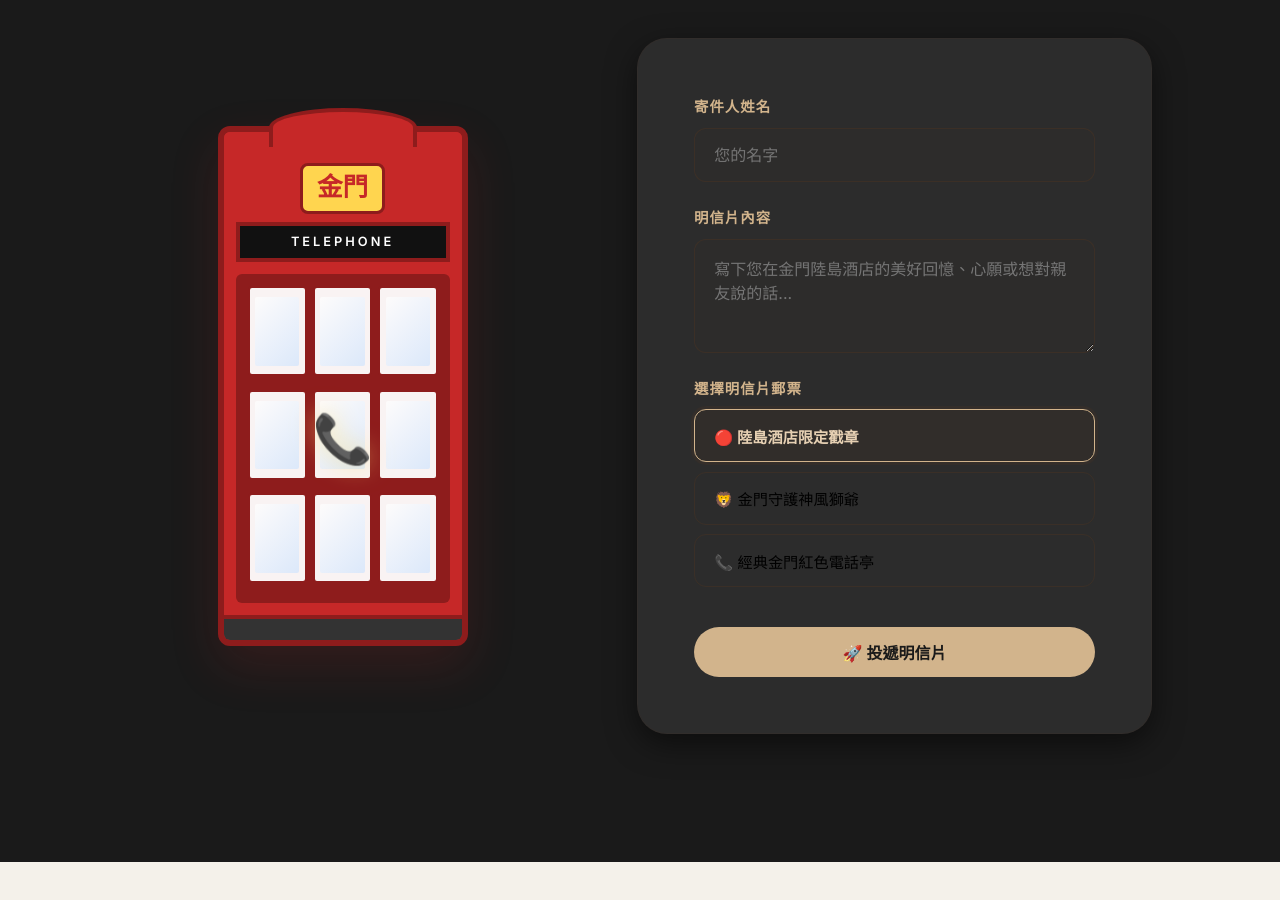
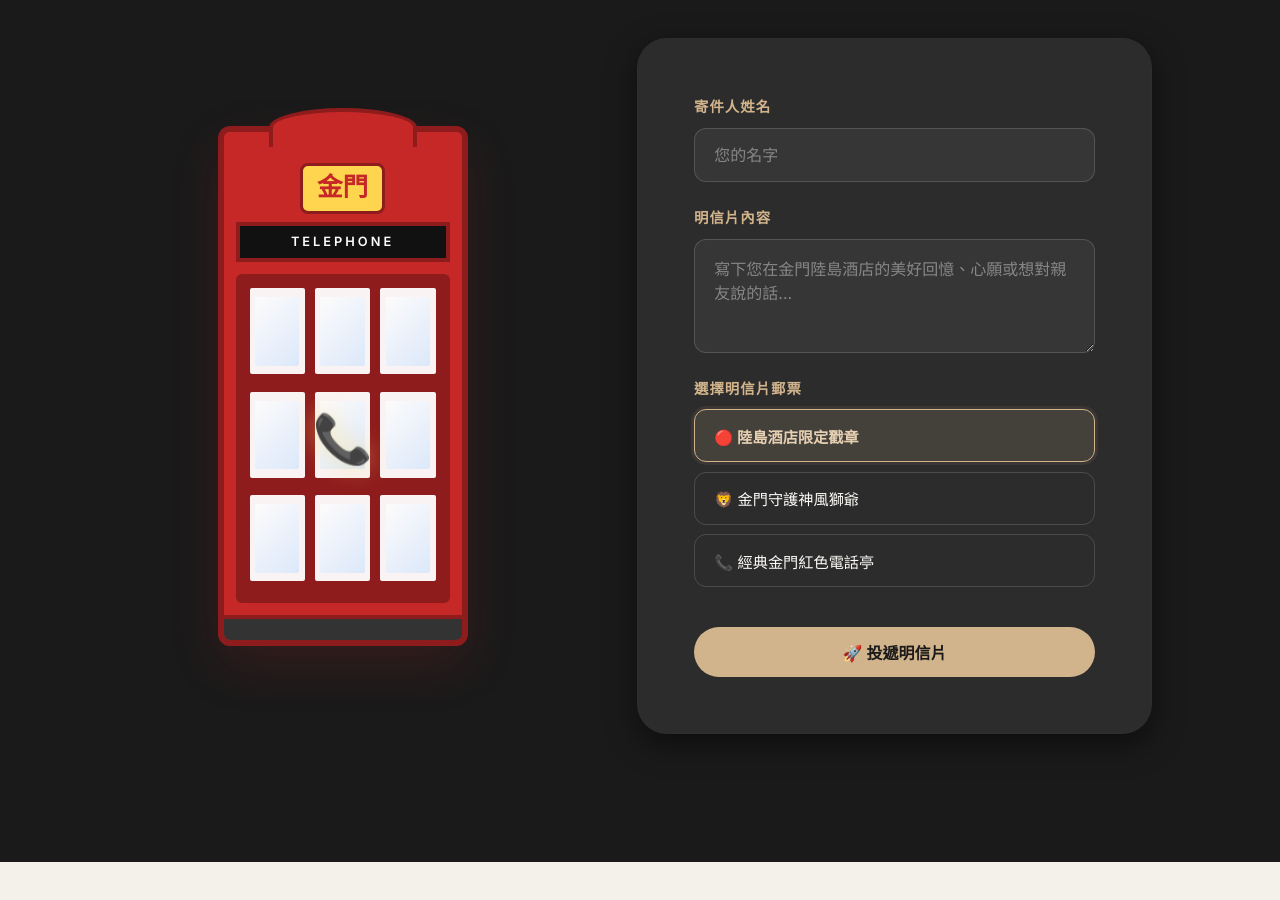
Before and after one commit to iDreal88/kinmen-ludao-hotel, a React (Vite) app: page / in a window 1280 px wide. Shown: the part 9020-9920 px from the top of the page. Built offline with nearby package versions, Linux system fonts and the light colour scheme; a web font is replaced by a local one.

Commit message:
style: add dark mode support and improve input/button readability in postcard form

```diff
--- a/src/index.css
+++ b/src/index.css
@@ -1886,8 +1886,25 @@ button:focus, button:active, a:focus, a:active {
   border-radius: 12px;
   font-family: inherit;
   font-size: 1rem;
-  background: rgba(139, 69, 19, 0.01);
+  background: rgba(139, 69, 19, 0.02);
+  color: var(--text);
   transition: var(--transition);
+}
+
+[data-theme='dark'] .postcard-form .form-group input,
+[data-theme='dark'] .postcard-form .form-group textarea {
+  border-color: rgba(255, 255, 255, 0.15);
+  background: rgba(255, 255, 255, 0.05);
+}
+
+.postcard-form .form-group input::placeholder,
+.postcard-form .form-group textarea::placeholder {
+  color: rgba(0, 0, 0, 0.4);
+}
+
+[data-theme='dark'] .postcard-form .form-group input::placeholder,
+[data-theme='dark'] .postcard-form .form-group textarea::placeholder {
+  color: rgba(255, 255, 255, 0.4);
 }
 
 .postcard-form .form-group input:focus,
@@ -1895,7 +1912,15 @@ button:focus, button:active, a:focus, a:active {
   outline: none;
   border-color: var(--primary);
   background: #FFF;
+  color: #2F2F2F; /* Ensure typed text is dark and highly readable when background is pure white */
   box-shadow: 0 0 0 4px rgba(139, 69, 19, 0.08);
+}
+
+[data-theme='dark'] .postcard-form .form-group input:focus,
+[data-theme='dark'] .postcard-form .form-group textarea:focus {
+  background: #2C2C2C;
+  color: var(--text);
+  box-shadow: 0 0 0 4px rgba(210, 180, 140, 0.15);
 }
 
 .stamp-selector {
@@ -1914,14 +1939,23 @@ button:focus, button:active, a:focus, a:active {
   font-size: 0.95rem;
   font-weight: 500;
   font-family: inherit;
+  color: var(--text); /* Force inherit theme text color to override browser default button text color */
   transition: var(--transition);
   display: flex;
   align-items: center;
   gap: 0.5rem;
+}
+
+[data-theme='dark'] .stamp-opt {
+  border-color: rgba(255, 255, 255, 0.15);
 }
 
 .stamp-opt:hover {
   background: rgba(139, 69, 19, 0.04);
+}
+
+[data-theme='dark'] .stamp-opt:hover {
+  background: rgba(255, 255, 255, 0.05);
 }
 
 .stamp-opt.active {
@@ -1930,6 +1964,12 @@ button:focus, button:active, a:focus, a:active {
   color: var(--primary-dark);
   font-weight: 600;
   box-shadow: 0 0 0 3px rgba(139, 69, 19, 0.08);
+}
+
+[data-theme='dark'] .stamp-opt.active {
+  background: rgba(210, 180, 140, 0.15);
+  color: var(--primary-dark);
+  box-shadow: 0 0 0 3px rgba(210, 180, 140, 0.08);
 }
 
 /* Rendered Postcard CSS */
```
